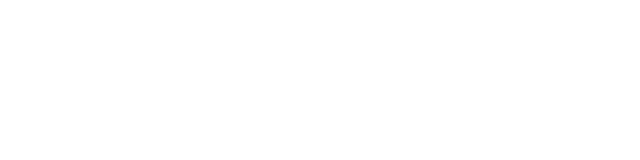
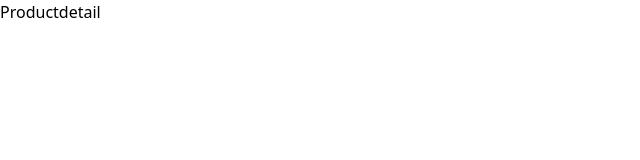
Before and after one commit to Nivesh26/General-Mechanical-Works, a React (Vite) app in the folder Frontend/: page /productdetail/1 in a window 1280 px wide. Before the commit this address had no page. Shown: the top 160 px of the page, without its empty margins (0-640 px from the left). Built offline with nearby package versions, Linux system fonts and the light colour scheme.

Commit message:
Add Productdetail component and route to App; update Products component styles

```diff
--- a/Frontend/src/App.tsx
+++ b/Frontend/src/App.tsx
@@ -11,6 +11,7 @@
 import Login from './Logins-Signup/Login'
 import Signup from './Logins-Signup/Signup'
 import Forgetpassword from './Logins-Signup/Forgetpassword'
+import Productdetail from './UserPages/Productdetail'
 
 function App() {
   return (
@@ -25,6 +26,7 @@
     <Route path="/profile" element={<Profile />} />
     <Route path="/profile/vehicles" element={<Vehicles />} />
     <Route path="/profile/security" element={<ProfileSecurity />} />
+    <Route path="/productdetail/:id" element={<Productdetail />} />
 
     {/* Login and Signup */}
     <Route path="/login" element={<Login />} />
--- /dev/null
+++ b/Frontend/src/UserPages/Productdetail.tsx
@@ -0,0 +1,9 @@
+import React from 'react'
+
+const Productdetail = () => {
+  return (
+    <div>Productdetail</div>
+  )
+}
+
+export default Productdetail
--- a/Frontend/src/UserPages/Products.tsx
+++ b/Frontend/src/UserPages/Products.tsx
@@ -196,7 +196,7 @@
               {sortedProducts.map((product) => (
                 <div
                   key={product.id}
-                  className="group border border-gray-200 rounded-xl shadow-sm bg-white flex flex-col overflow-hidden transition-all duration-300 ease-out hover:shadow-lg hover:scale-[1.02] cursor-pointer"
+                  className="group border border-gray-200 rounded-xl shadow-sm bg-white flex flex-col overflow-hidden transition-all duration-300 ease-out hover:shadow-lg hover:scale-[1.02]"
                 >
                   <div className="h-48 bg-gray-50 flex items-center justify-center overflow-hidden p-2">
                     <img
@@ -215,7 +215,7 @@
                       <span className="text-primary font-semibold">{product.price}</span>
                       <button
                         type="button"
-                        className="px-4 py-2 rounded-full border border-primary text-primary text-sm font-medium hover:bg-primary hover:text-white transition-colors"
+                        className="px-4 py-2 rounded-full border border-primary text-primary text-sm font-medium hover:bg-primary hover:text-white transition-colors cursor-pointer"
                       >
                         Add to cart
                       </button>
```
